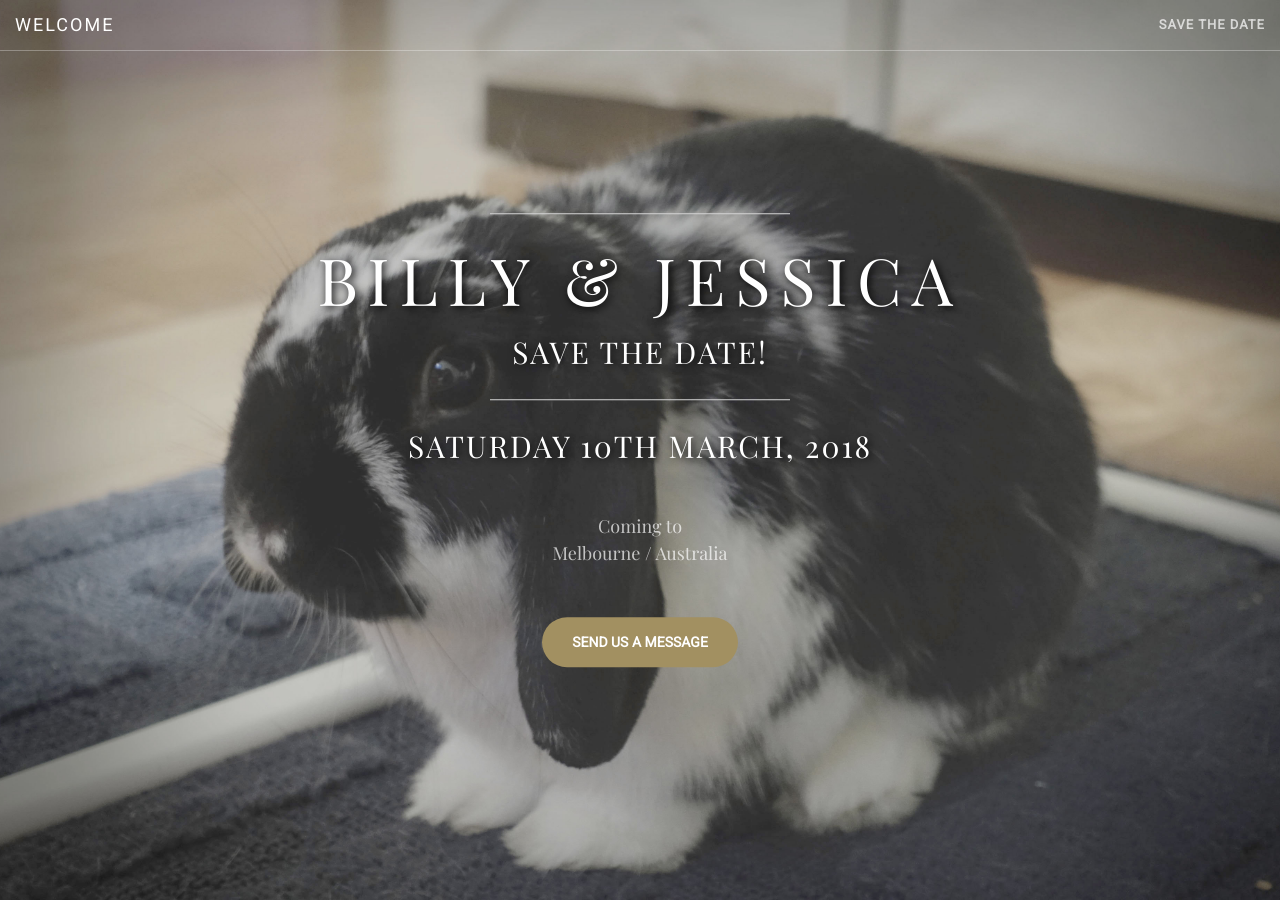
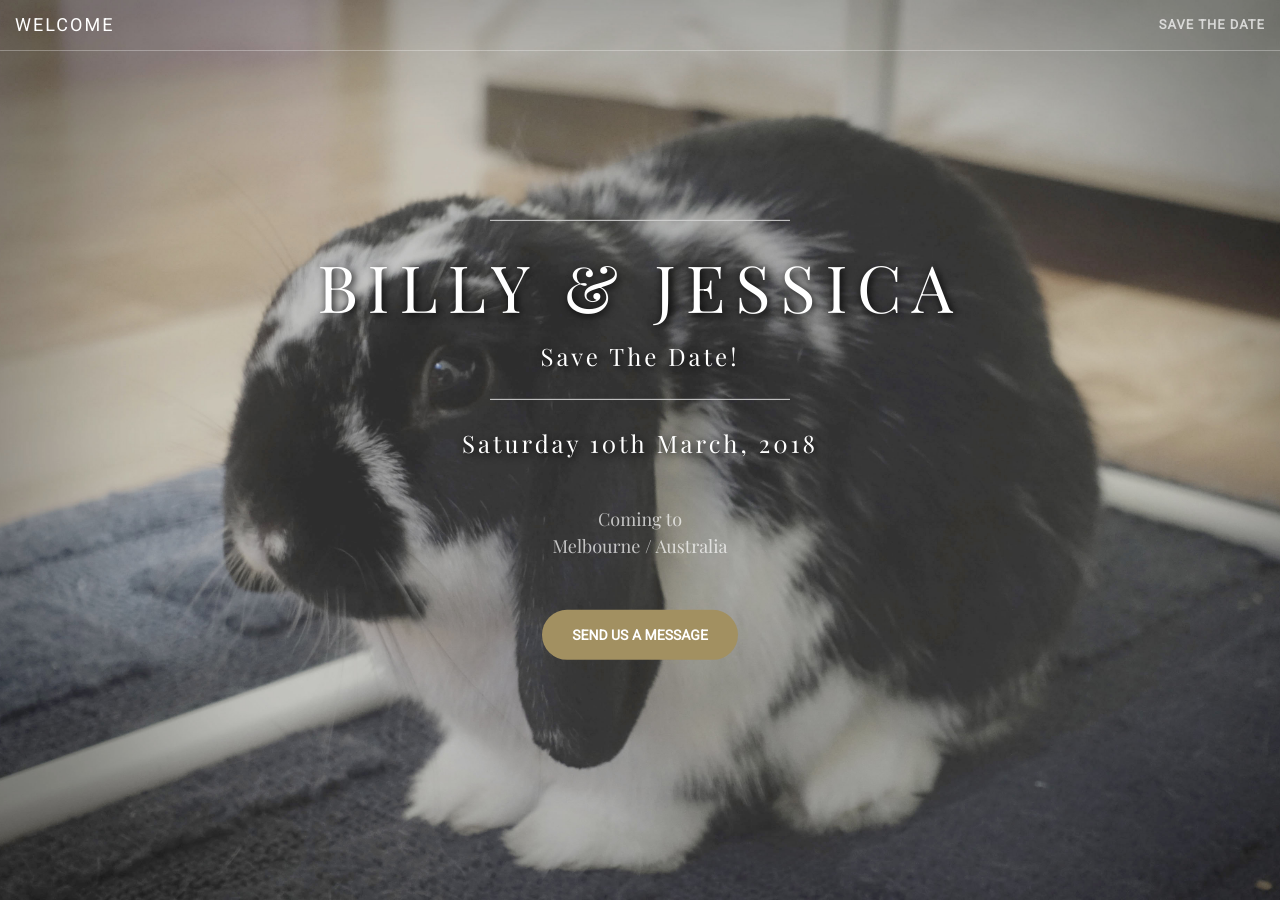
Before and after one commit to notbleh/wed-website, a Jekyll site: the page built from index.html, in a window 1280 px wide and 900 px high. Built offline with Jekyll 4.4.1, drawn with Linux system fonts in a browser that asks for light colours.

Commit message:
Update save-the-date.html

```diff
--- a/_includes/save-the-date.html
+++ b/_includes/save-the-date.html
@@ -3,9 +3,9 @@
         <div class="header-content-inner">
             <hr>
             <h1 class="text-shadow">Billy &amp; Jessica</h1>
-            <h2 class="text-shadow">Save The Date!</h2>
+            <h3 class="text-shadow">Save The Date!</h3>
             <hr>
-            <h2 class="text-shadow">Saturday 10th March, 2018</h2>
+            <h3 class="text-shadow">Saturday 10th March, 2018</h3>
 
             <p>Coming to<br>
                 Melbourne / Australia</p>
```
